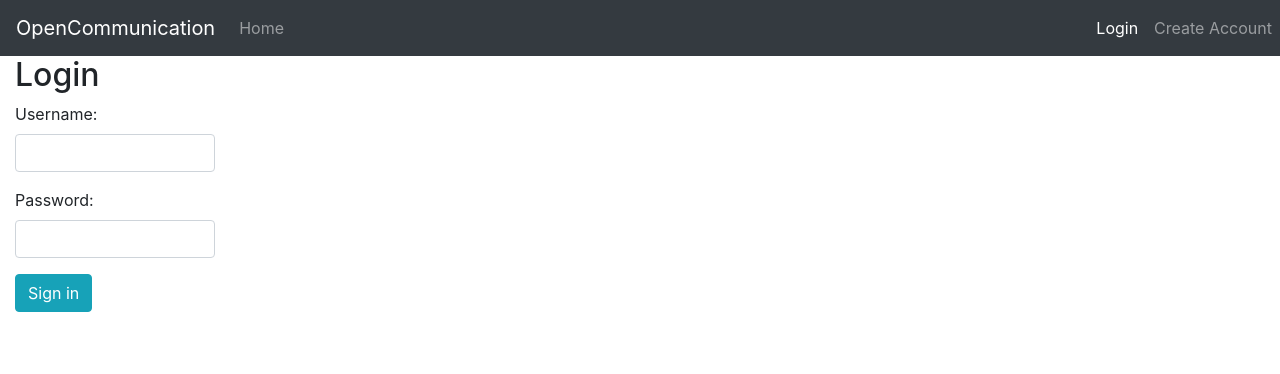
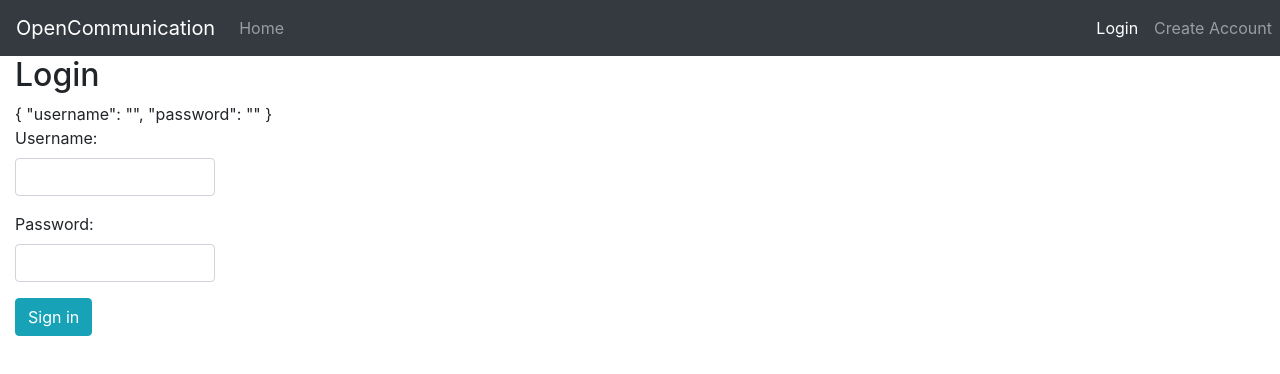
Before and after one commit to jaredglaser/OpenCommunicationFrontEnd, an Angular app: page /login in a window 1280 px wide. Shown: the top 374 px of the page. Built offline with nearby package versions, Linux system fonts and the light colour scheme.

Commit message:
login works now

```diff
--- a/src/app/pages/login/login.component.html
+++ b/src/app/pages/login/login.component.html
@@ -1,12 +1,13 @@
 <h2>Login</h2>
-<form #loginform="ngForm" (ngSubmit)="login(loginform)">
+{{login_form.value | json }}
+<form #login_form="ngForm" (ngSubmit)="login(login_form.value)">
     <div class="form-group">
         <label for="fname">Username:</label>
-        <input type="text" class="form-control" id="username" style="width:200px" name="username" >
+        <input name="username" type="text" class="form-control" id="username" style="width:200px" ngModel>
     </div>
     <div class="form-group">
         <label for="pwd">Password:</label>
-        <input type="password" class="form-control" id="pwd" style="width:200px" name="password">
+        <input name="password" type="password" class="form-control" id="pwd" style="width:200px" ngModel>
     </div>
     <button id="sign-in" type="submit" class="btn btn-info">Sign in</button>
 </form>
--- a/src/app/pages/login/login.component.ts
+++ b/src/app/pages/login/login.component.ts
@@ -1,7 +1,7 @@
 import { Component, OnInit } from '@angular/core';
 import { HttpClient, HttpHeaders } from '@angular/common/http';
 import { Globals } from 'src/app/Globals';
-import { NgForm } from '@angular/forms';
+
 
 @Component({
   selector: 'app-login',
@@ -16,14 +16,9 @@ export class LoginComponent implements OnInit {
 
   }
 
-  login(form : NgForm){
-    const httpOptions = {
-      headers: new HttpHeaders({
-        'Content-Type':  'application/json'
-      })
-    };
-    this.http.post<any>(Globals.ip+":"+Globals.port+"/api/security/login",{username : form.controls.username, password : form.controls.password},httpOptions).subscribe( data => {
-      alert(data);
+  login(form : any){
+    this.http.post<any>(Globals.ip+":"+Globals.port+"/api/security/login",{"username" : form.username, "password" : form.password}).subscribe( data => {
+      alert(JSON.stringify(data));
     })
   }
 
```
